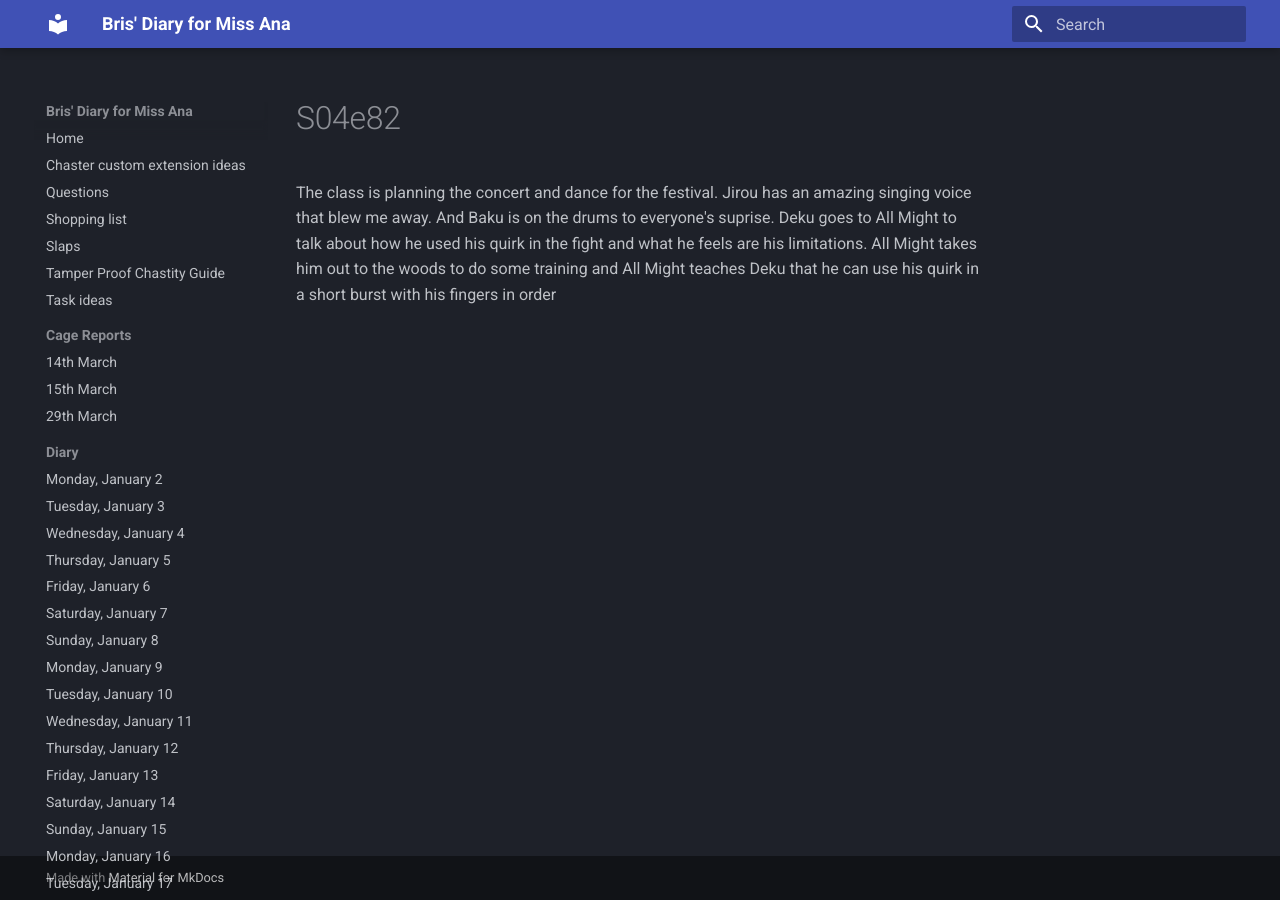
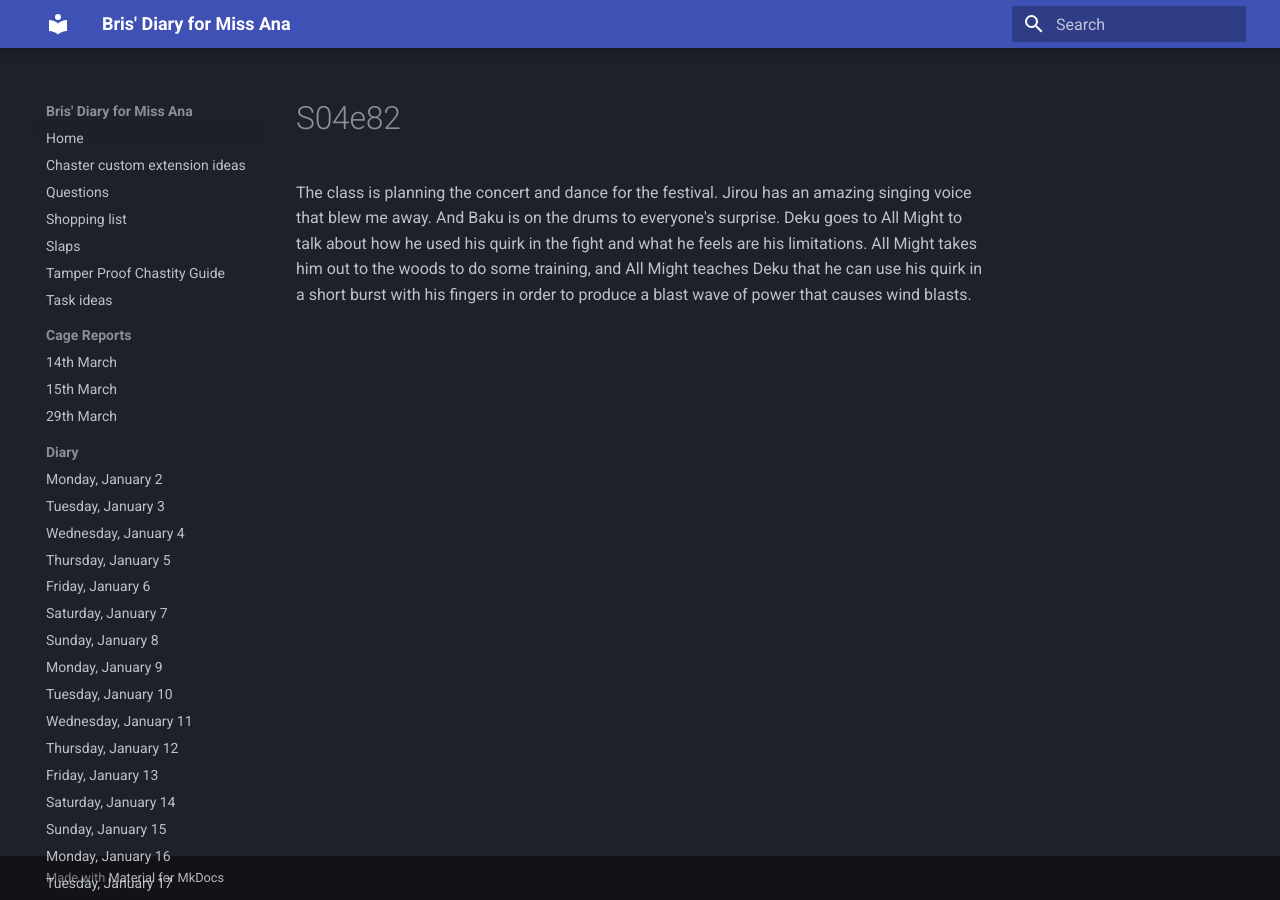
Before and after one commit to bris00/DFMA, an MkDocs documentation site: the page built from diary/Series/My Hero Academia/s04e82.md, in a window 1280 px wide. Built offline with MkDocs 1.6.1 and Material for MkDocs 9.7.7, drawn with Linux system fonts in a browser that asks for light colours.

Commit message:
vault backup: 2023-04-01 15:35:13
Affected files:
diary/Series/My Hero Academia/s04e82.md

```diff
--- a/diary/Series/My Hero Academia/s04e82.md
+++ b/diary/Series/My Hero Academia/s04e82.md
@@ -1 +1 @@
-The class is planning the concert and dance for the festival. Jirou has an amazing singing voice that blew me away. And Baku is on the drums to everyone's suprise. Deku goes to All Might to talk about how he used his quirk in the fight and what he feels are his limitations. All Might takes him out to the woods to do some training and All Might teaches Deku that he can use his quirk in a short burst with his fingers in order
+The class is planning the concert and dance for the festival. Jirou has an amazing singing voice that blew me away. And Baku is on the drums to everyone's surprise. Deku goes to All Might to talk about how he used his quirk in the fight and what he feels are his limitations. All Might takes him out to the woods to do some training, and All Might teaches Deku that he can use his quirk in a short burst with his fingers in order to produce a blast wave of power that causes wind blasts.
```
